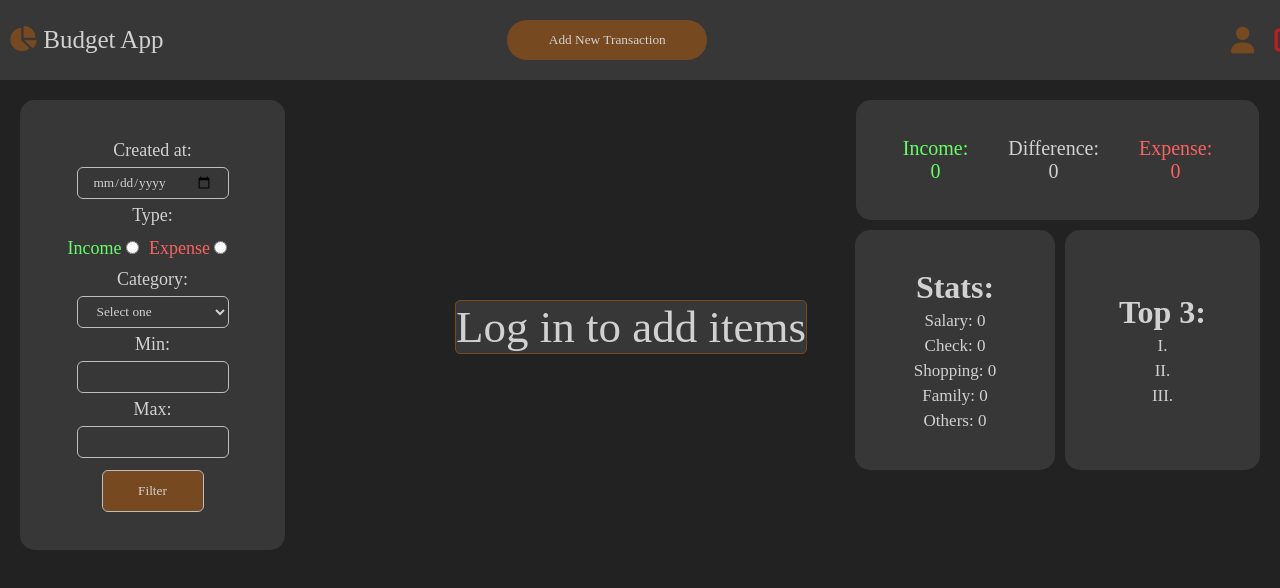
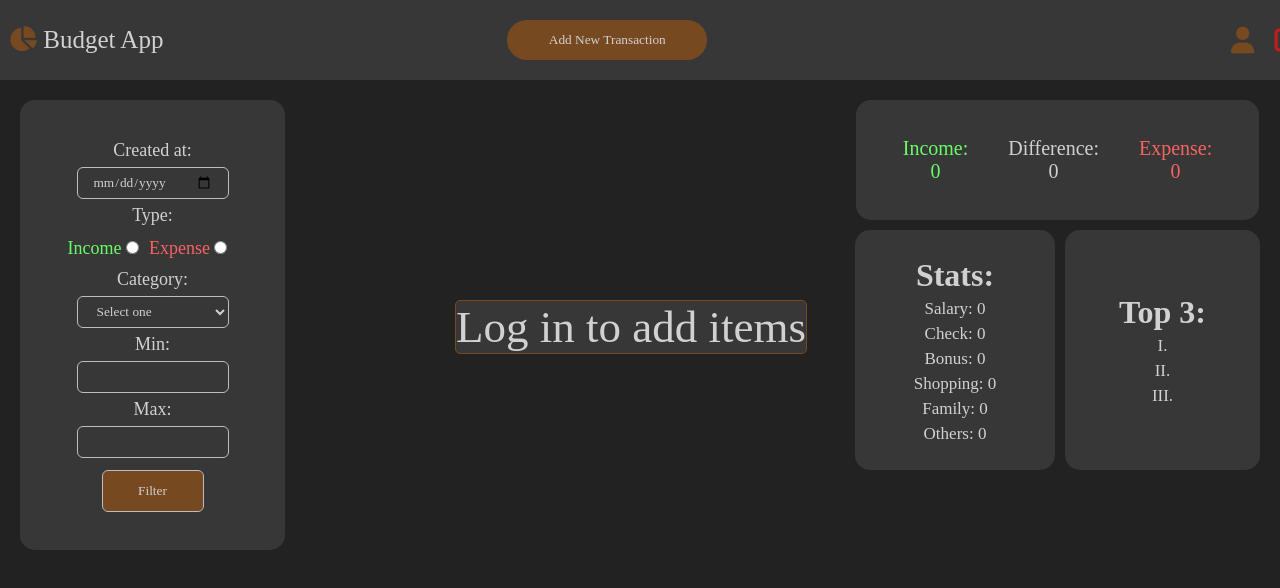
Before and after one commit to GemazZz/Budget-App-REACTOnly, a React (Create React App) app: page / in a window 1280 px wide. Shown: the top 588 px of the page. Built offline with nearby package versions, Linux system fonts and the light colour scheme.

Commit message:
"Bonus" update

```diff
--- a/src/components/filter.jsx
+++ b/src/components/filter.jsx
@@ -97,6 +97,7 @@ const Filter = (props) => {
         </option>
         {type === "Income" && <option value="Salary">Salary</option>}
         {type === "Income" && <option value="Check">Check</option>}
+        {type === "Income" && <option value="Bonus">Bonus</option>}
         {type === "Expense" && <option value="Shopping">Shopping</option>}
         {type === "Expense" && <option value="Family">Family</option>}
         {type === "Expense" && <option value="Others">Others</option>}
--- a/src/components/stats.jsx
+++ b/src/components/stats.jsx
@@ -31,6 +31,7 @@ const Stats = (props) => {
 
   const salary = sumCategory(printParseData, "Salary");
   const check = sumCategory(printParseData, "Check");
+  const bonus = sumCategory(printParseData, "Bonus");
   const shopping = sumCategory(printParseData, "Shopping");
   const family = sumCategory(printParseData, "Family");
   const others = sumCategory(printParseData, "Others");
@@ -38,6 +39,7 @@ const Stats = (props) => {
   const topArr = [
     { category: "Salary", sum: salary },
     { category: "Check", sum: check },
+    { category: "Bonus", sum: bonus },
     { category: "Shopping", sum: shopping },
     { category: "Family", sum: family },
     { category: "Others", sum: others },
@@ -78,6 +80,7 @@ const Stats = (props) => {
         <h1>Stats:</h1>
         <StyledP>Salary: {salary}</StyledP>
         <StyledP>Check: {check}</StyledP>
+        <StyledP>Bonus: {bonus}</StyledP>
         <StyledP>Shopping: {shopping}</StyledP>
         <StyledP>Family: {family}</StyledP>
         <StyledP>Others: {others}</StyledP>
--- a/src/pages/editTransaction.jsx
+++ b/src/pages/editTransaction.jsx
@@ -90,6 +90,7 @@ const Transaction = () => {
           </option>
           {type === "Income" && <option value="Salary">Salary</option>}
           {type === "Income" && <option value="Check">Check</option>}
+          {type === "Income" && <option value="Bonus">Bonus</option>}
           {type === "Expense" && <option value="Shopping">Shopping</option>}
           {type === "Expense" && <option value="Family">Family</option>}
           {type === "Expense" && <option value="Others">Others</option>}
--- a/src/pages/transaction.jsx
+++ b/src/pages/transaction.jsx
@@ -78,6 +78,7 @@ const Transaction = () => {
           </option>
           {type === "Income" && <option value="Salary">Salary</option>}
           {type === "Income" && <option value="Check">Check</option>}
+          {type === "Income" && <option value="Bonus">Bonus</option>}
           {type === "Expense" && <option value="Shopping">Shopping</option>}
           {type === "Expense" && <option value="Family">Family</option>}
           {type === "Expense" && <option value="Others">Others</option>}
```
